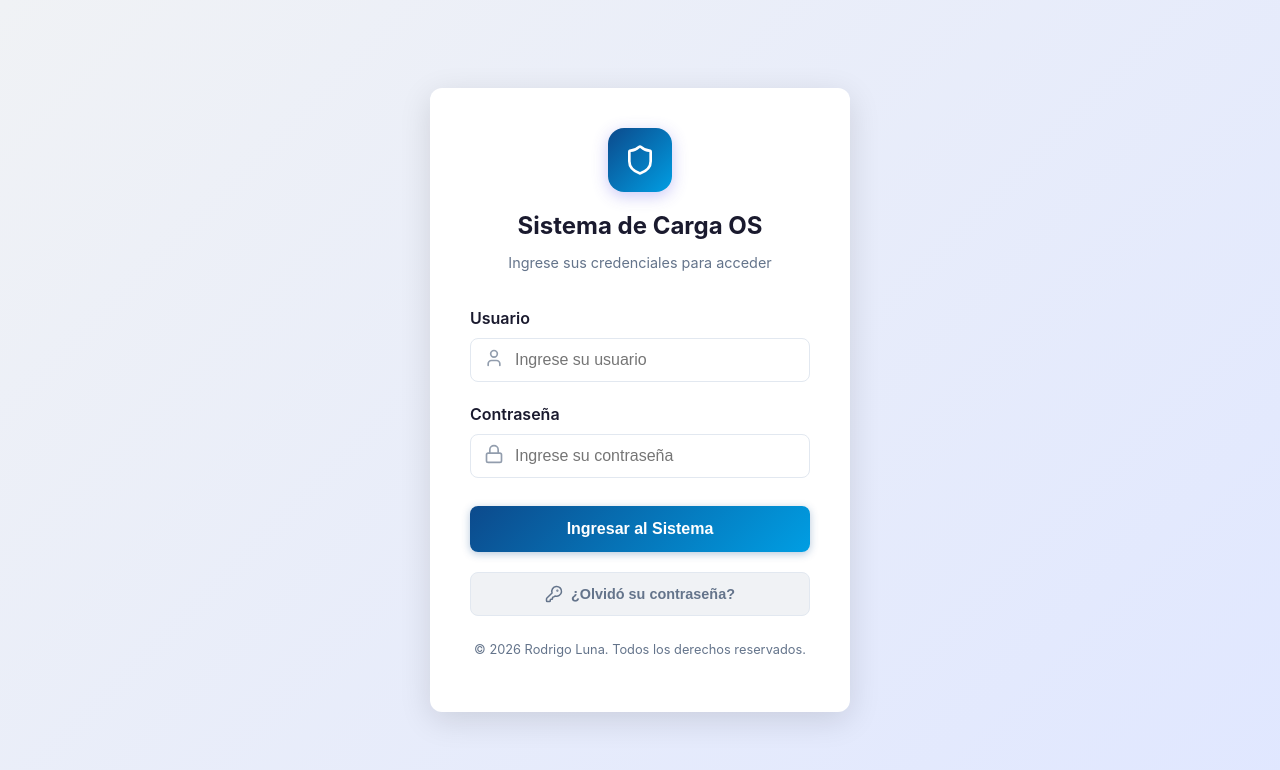
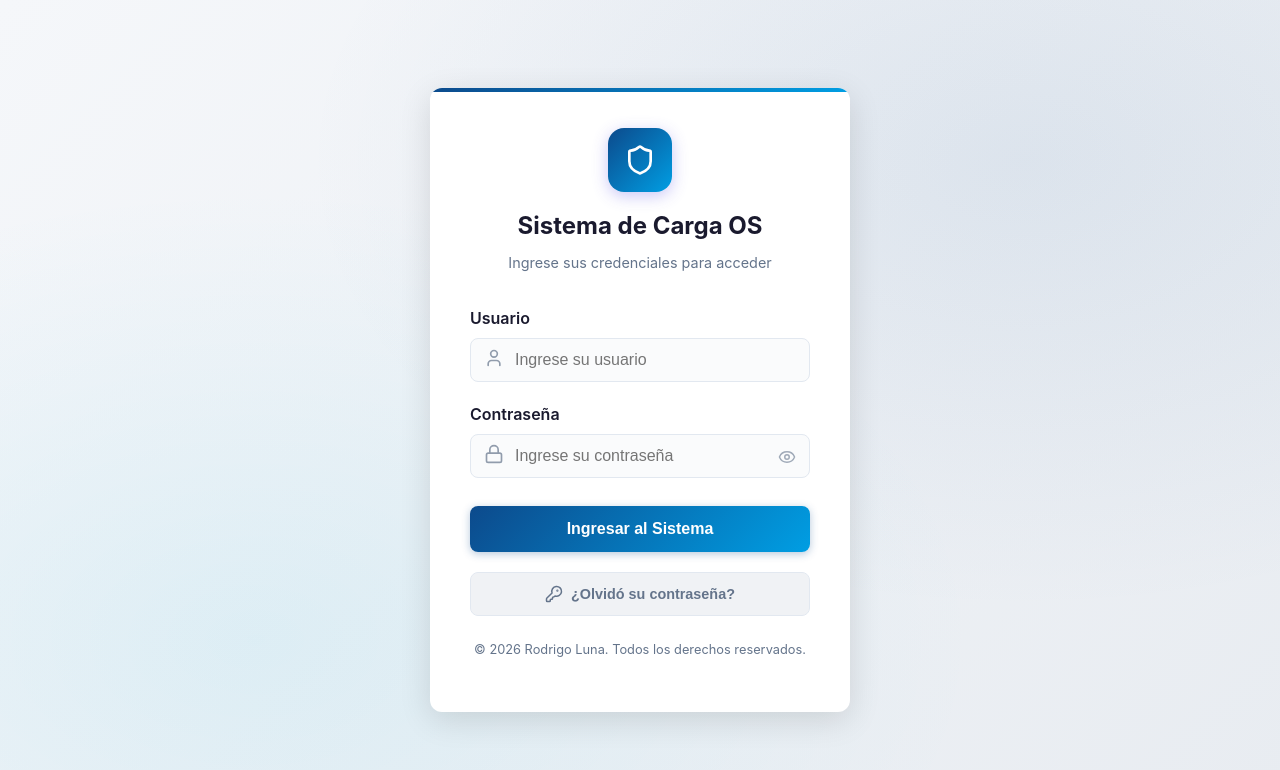
Before and after one commit to rlunasanchez/sistema-soporte-ultra, a React (Vite) app in the folder frontend-ultra/: page / in a window 1280 px wide. Shown: the top 770 px of the page. Built offline with nearby package versions, Linux system fonts and the light colour scheme; no server answers.

Commit message:
Aplicar cambios modernos: toggle password, bordes 1.5px, estados hover/focus, líneas decorativas

```diff
--- a/frontend-ultra/src/pages/Login.jsx
+++ b/frontend-ultra/src/pages/Login.jsx
@@ -1,6 +1,6 @@
 import { useEffect, useLayoutEffect, useState } from 'react';
 import { useLocation, useNavigate, useNavigationType } from 'react-router-dom';
-import { Shield, Lock, User, ArrowLeft, KeyRound } from 'lucide-react';
+import { Shield, Lock, User, ArrowLeft, KeyRound, Eye, EyeOff } from 'lucide-react';
 import api from '../services/api';
 
 function Login() {
@@ -18,6 +18,9 @@ function Login() {
   const [nuevaPassword, setNuevaPassword] = useState('');
   const [confirmarPassword, setConfirmarPassword] = useState('');
   const [codigoEnviado, setCodigoEnviado] = useState(false);
+  const [mostrarPassword, setMostrarPassword] = useState(false);
+  const [mostrarNuevaPassword, setMostrarNuevaPassword] = useState(false);
+  const [mostrarConfirmarPassword, setMostrarConfirmarPassword] = useState(false);
 
   useEffect(() => {
     const token = localStorage.getItem('token');
@@ -219,24 +222,30 @@ function Login() {
                 <label>Nueva Contraseña</label>
                 <Lock className='input-icon' size={20} />
                 <input
-                  type='password'
+                  type={mostrarNuevaPassword ? 'text' : 'password'}
                   placeholder='Nueva contraseña'
                   value={nuevaPassword}
                   onChange={(e) => setNuevaPassword(e.target.value)}
                   disabled={cargando}
                 />
+                <button type='button' className='toggle-password' onClick={() => setMostrarNuevaPassword(!mostrarNuevaPassword)}>
+                  {mostrarNuevaPassword ? <EyeOff size={18} /> : <Eye size={18} />}
+                </button>
               </div>
 
               <div className='form-group input-with-icon'>
                 <label>Confirmar Contraseña</label>
                 <Lock className='input-icon' size={20} />
                 <input
-                  type='password'
+                  type={mostrarConfirmarPassword ? 'text' : 'password'}
                   placeholder='Confirme la contraseña'
                   value={confirmarPassword}
                   onChange={(e) => setConfirmarPassword(e.target.value)}
                   disabled={cargando}
                 />
+                <button type='button' className='toggle-password' onClick={() => setMostrarConfirmarPassword(!mostrarConfirmarPassword)}>
+                  {mostrarConfirmarPassword ? <EyeOff size={18} /> : <Eye size={18} />}
+                </button>
               </div>
 
               <button
@@ -297,12 +306,15 @@ function Login() {
             <label>Contraseña</label>
             <Lock className='input-icon' size={20} />
             <input
-              type='password'
+              type={mostrarPassword ? 'text' : 'password'}
               placeholder='Ingrese su contraseña'
               value={password}
               onChange={(e) => setPassword(e.target.value)}
               disabled={cargando}
             />
+            <button type='button' className='toggle-password' onClick={() => setMostrarPassword(!mostrarPassword)}>
+              {mostrarPassword ? <EyeOff size={18} /> : <Eye size={18} />}
+            </button>
           </div>
 
           <button
--- a/frontend-ultra/src/styles/App.css
+++ b/frontend-ultra/src/styles/App.css
@@ -97,9 +97,9 @@ body {
   display: flex;
   align-items: center;
   gap: 6px;
-  background: var(--danger-light);
-  color: var(--danger);
-  border: none;
+  background: var(--bg);
+  color: var(--text-muted);
+  border: 1.5px solid var(--border);
   padding: 8px 16px;
   border-radius: var(--radius-sm);
   font-weight: 600;
@@ -109,8 +109,8 @@ body {
 }
 
 .logout-btn:hover {
-  background: var(--danger);
-  color: white;
+  background: var(--border);
+  color: var(--text);
 }
 
 /* =========================
@@ -147,12 +147,14 @@ body {
 .export-btn {
   background: var(--panel);
   color: var(--text);
-  border: 1px solid var(--border);
+  border: 1.5px solid var(--border);
   box-shadow: none;
+  transition: all 0.2s ease;
 }
 
 .export-btn:hover {
   background: var(--bg);
+  border-color: #c5cfd9;
   transform: translateY(-1px);
 }
 
@@ -225,17 +227,22 @@ body {
 .filter-group select {
   padding: 10px 14px;
   border-radius: var(--radius-sm);
-  border: 1px solid var(--border);
+  border: 1.5px solid var(--border);
   font-size: 0.875rem;
   transition: all 0.2s ease;
-  background: var(--bg);
+  background: #fafbfc;
+}
+
+.filter-group input:hover,
+.filter-group select:hover {
+  border-color: #c5cfd9;
 }
 
 .filter-group input:focus,
 .filter-group select:focus {
   border-color: var(--primary);
   outline: none;
-  box-shadow: 0 0 0 3px rgba(79, 70, 229, 0.1);
+  box-shadow: 0 0 0 3px rgba(12, 74, 140, 0.12);
   background: white;
 }
 
@@ -410,7 +417,7 @@ table tr:last-child td {
   align-items: center;
   justify-content: center;
   padding: 8px 12px;
-  border: 1px solid var(--border);
+  border: 1.5px solid var(--border);
   background: white;
   border-radius: var(--radius-sm);
   cursor: pointer;
@@ -448,7 +455,11 @@ table tr:last-child td {
   align-items: center;
   justify-content: center;
   padding: 20px;
-  background: linear-gradient(135deg, #f0f2f5 0%, #e0e7ff 100%);
+  background:
+    radial-gradient(ellipse at 20% 80%, rgba(0, 181, 226, 0.08) 0%, transparent 50%),
+    radial-gradient(ellipse at 80% 20%, rgba(12, 74, 140, 0.08) 0%, transparent 50%),
+    linear-gradient(135deg, #f5f7fa 0%, #e8ecf1 100%);
+  position: relative;
 }
 
 .auth-card {
@@ -458,6 +469,18 @@ table tr:last-child td {
   border-radius: var(--radius);
   box-shadow: var(--shadow-lg);
   padding: 40px;
+  position: relative;
+  overflow: hidden;
+}
+
+.auth-card::before {
+  content: '';
+  position: absolute;
+  top: 0;
+  left: 0;
+  right: 0;
+  height: 4px;
+  background: var(--gradient);
 }
 
 .auth-header {
@@ -475,6 +498,12 @@ table tr:last-child td {
   justify-content: center;
   margin: 0 auto 16px;
   box-shadow: 0 4px 16px rgba(79, 70, 229, 0.3);
+  transition: transform 0.3s ease, box-shadow 0.3s ease;
+}
+
+.auth-header .logo:hover {
+  transform: translateY(-2px);
+  box-shadow: 0 12px 32px rgba(12, 74, 140, 0.35);
 }
 
 .auth-header h2 {
@@ -511,10 +540,22 @@ table tr:last-child td {
 .form-group input {
   padding: 12px 14px;
   border-radius: var(--radius-sm);
-  border: 1px solid var(--border);
+  border: 1.5px solid var(--border);
   font-size: 1rem;
   transition: all 0.2s ease;
   text-align: center;
+  background: #fafbfc;
+}
+
+.form-group input:hover {
+  border-color: #c5cfd9;
+}
+
+.form-group input:focus {
+  border-color: var(--primary);
+  outline: none;
+  box-shadow: 0 0 0 3px rgba(12, 74, 140, 0.12);
+  background: #fff;
 }
 
 .form-group.input-with-icon {
@@ -523,7 +564,7 @@ table tr:last-child td {
 
 .form-group.input-with-icon input {
   padding-left: 44px;
-  padding-right: 14px;
+  padding-right: 44px;
   text-align: left;
 }
 
@@ -540,6 +581,25 @@ table tr:last-child td {
   justify-content: center;
 }
 
+.form-group.input-with-icon .toggle-password {
+  position: absolute;
+  right: 14px;
+  bottom: 12px;
+  background: none;
+  border: none;
+  cursor: pointer;
+  color: var(--text-muted);
+  opacity: 0.6;
+  padding: 0;
+  display: flex;
+  align-items: center;
+  justify-content: center;
+}
+
+.form-group.input-with-icon .toggle-password:hover {
+  opacity: 1;
+}
+
 .form-group input:focus {
   border-color: var(--primary);
   outline: none;
@@ -552,6 +612,26 @@ table tr:last-child td {
   padding: 14px 20px;
   font-size: 1rem;
   margin-top: 8px;
+  position: relative;
+  overflow: hidden;
+}
+
+.auth-form .main-btn::after {
+  content: '';
+  position: absolute;
+  top: 50%;
+  left: 50%;
+  width: 0;
+  height: 0;
+  background: rgba(255, 255, 255, 0.2);
+  border-radius: 50%;
+  transform: translate(-50%, -50%);
+  transition: width 0.4s ease, height 0.4s ease;
+}
+
+.auth-form .main-btn:active::after {
+  width: 300px;
+  height: 300px;
 }
 
 .auth-footer {
@@ -570,6 +650,18 @@ table tr:last-child td {
   box-shadow: var(--shadow);
   padding: 12px;
   max-width: 100%;
+  position: relative;
+  overflow: hidden;
+}
+
+.form-container::before {
+  content: '';
+  position: absolute;
+  top: 0;
+  left: 0;
+  right: 0;
+  height: 4px;
+  background: var(--gradient);
 }
 
 .form-header {
@@ -605,17 +697,22 @@ table tr:last-child td {
 .form-grid select {
   padding: 8px 10px;
   border-radius: var(--radius-sm);
-  border: 1px solid var(--border);
+  border: 1.5px solid var(--border);
   font-size: 0.8rem;
   transition: all 0.2s ease;
-  background: var(--bg);
+  background: #fafbfc;
+}
+
+.form-grid input:hover,
+.form-grid select:hover {
+  border-color: #c5cfd9;
 }
 
 .form-grid input:focus,
 .form-grid select:focus {
   border-color: var(--primary);
   outline: none;
-  box-shadow: 0 0 0 3px rgba(79, 70, 229, 0.1);
+  box-shadow: 0 0 0 3px rgba(12, 74, 140, 0.12);
   background: white;
 }
 
@@ -624,8 +721,13 @@ table tr:last-child td {
   grid-template-columns: repeat(auto-fill, minmax(80px, 1fr));
   gap: 6px;
   padding: 8px;
-  background: var(--bg);
+  background: #fafbfc;
+  border: 1.5px solid var(--border);
   border-radius: var(--radius-sm);
+}
+
+.checkbox-grid:hover {
+  border-color: #c5cfd9;
 }
 
 .checkbox-grid label {
@@ -634,6 +736,11 @@ table tr:last-child td {
   gap: 4px;
   font-size: 0.7rem;
   cursor: pointer;
+  transition: opacity 0.2s ease;
+}
+
+.checkbox-grid label:hover {
+  opacity: 0.8;
 }
 
 .checkbox-grid input[type="checkbox"] {
@@ -645,19 +752,24 @@ table tr:last-child td {
 textarea {
   padding: 8px 10px;
   border-radius: var(--radius-sm);
-  border: 1px solid var(--border);
+  border: 1.5px solid var(--border);
   font-size: 0.75rem;
   transition: all 0.2s ease;
-  min-height: 120px;
+  min-height: 80px;
   resize: vertical;
   font-family: inherit;
   line-height: 1.6;
+  background: #fafbfc;
+}
+
+textarea:hover {
+  border-color: #c5cfd9;
 }
 
 textarea:focus {
   border-color: var(--primary);
   outline: none;
-  box-shadow: 0 0 0 3px rgba(79, 70, 229, 0.1);
+  box-shadow: 0 0 0 3px rgba(12, 74, 140, 0.12);
   background: white;
 }
 
@@ -677,7 +789,7 @@ textarea:focus {
   gap: 8px;
   background: var(--bg);
   color: var(--text-muted);
-  border: 1px solid var(--border);
+  border: 1.5px solid var(--border);
   padding: 12px 20px;
   border-radius: var(--radius-sm);
   font-weight: 600;
@@ -854,7 +966,7 @@ textarea:focus {
   border-radius: var(--radius-sm);
   box-shadow: 0 2px 8px rgba(0,0,0,0.08);
   overflow: hidden;
-    border: 1px solid var(--border);
+  border: 1.5px solid var(--border);
 }
 
   .mobile-card-header {
@@ -1032,7 +1144,7 @@ textarea:focus {
 }
 
 .seccion-item {
-  border: 1px solid var(--border);
+  border: 1.5px solid var(--border);
   border-radius: var(--radius-sm);
   overflow: hidden;
 }
```
Lines whose indentation alone changed are shown as unchanged.
